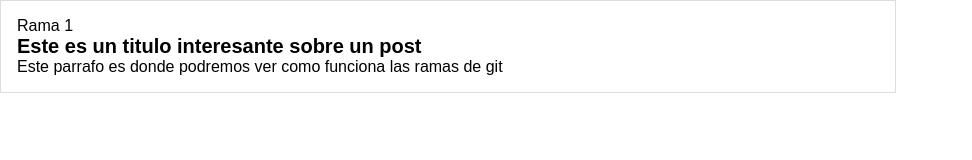
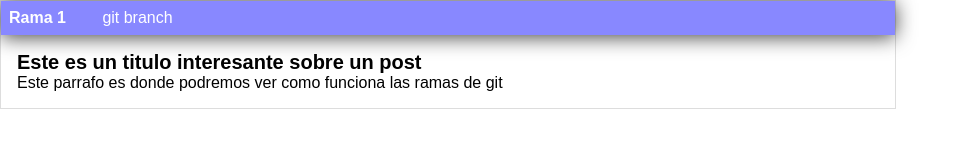
Before and after one commit to KamoSolarteB/Hype, a plain HTML site: page index.html in a window 1280 px wide. Shown: the whole page, without its empty margins (0-972 px from the left). Drawn offline with Linux system fonts and the light colour scheme.

Commit message:
Finalizada la rama_1 con un buen diseño

```diff
--- a/index.html
+++ b/index.html
@@ -10,11 +10,12 @@
 <body>
   <div id="container">
     <div id="rama_1">
-      <p>Rama 1</p>
+      <p>Rama 1 <span id="tagline">git branch</span></p>
     </div>
+    <div id="post">
       <h1>Este es un titulo interesante sobre un post</h1>
       <p>Este parrafo es donde podremos ver como funciona las ramas de git</p>
-    <div id="post"></div>
+    </div>
   </div>
 </body>
 </html>
--- a/styles/styles.css
+++ b/styles/styles.css
@@ -12,12 +12,30 @@ body {
 }
 
 #container {
+  top: 40px;
   width: 70%;
-  padding: 1em;
+  padding: 0;
   text-align: left;
   border: 1px solid #DDD;
+}
+
+#rama_1 {
+  background-color: #88F;
+  box-shadow: 0px 2px 20px 0px rgba(0,0,0,0.75);
+  color: white;
+  font-weight: bold;
+  padding: 0.5em;
+}
+#rama_1 #tagline {
+  font-weight: normal;
+  padding: 0 0 0 2em;
+  color: #fff;
 }
 
 #container h1 {
   font-size: 20px;
 }
+
+#post {
+  padding: 1em;
+}
```
